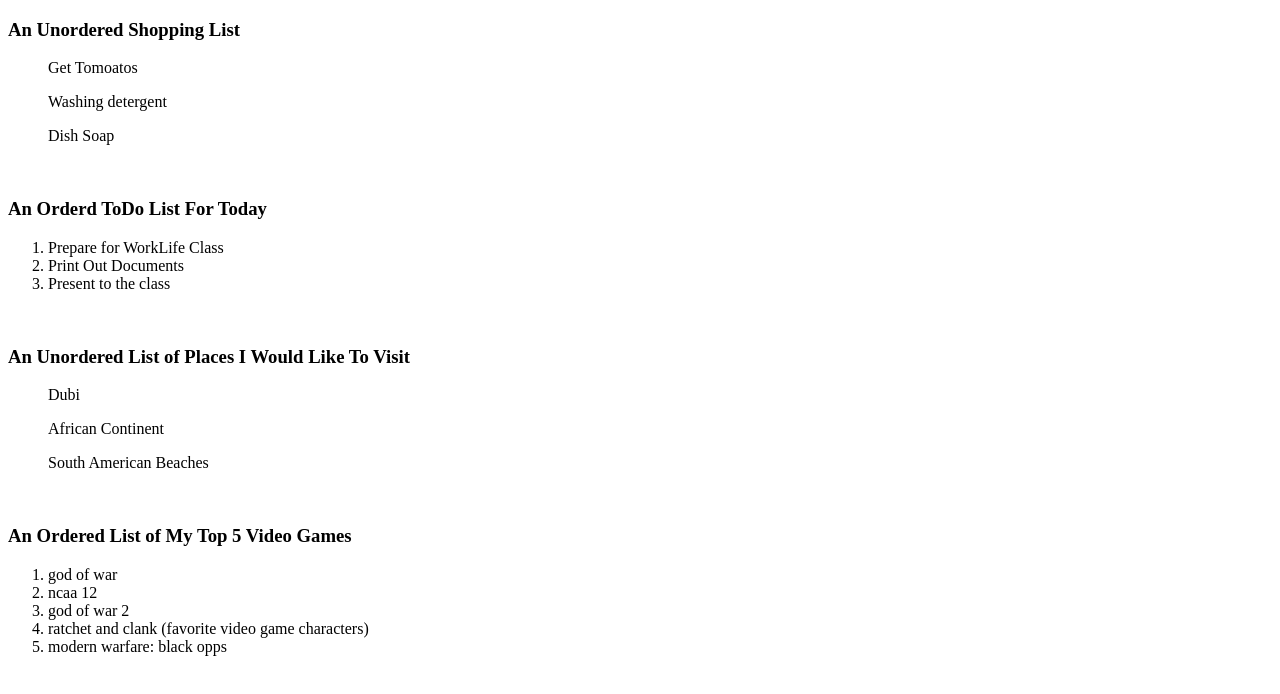
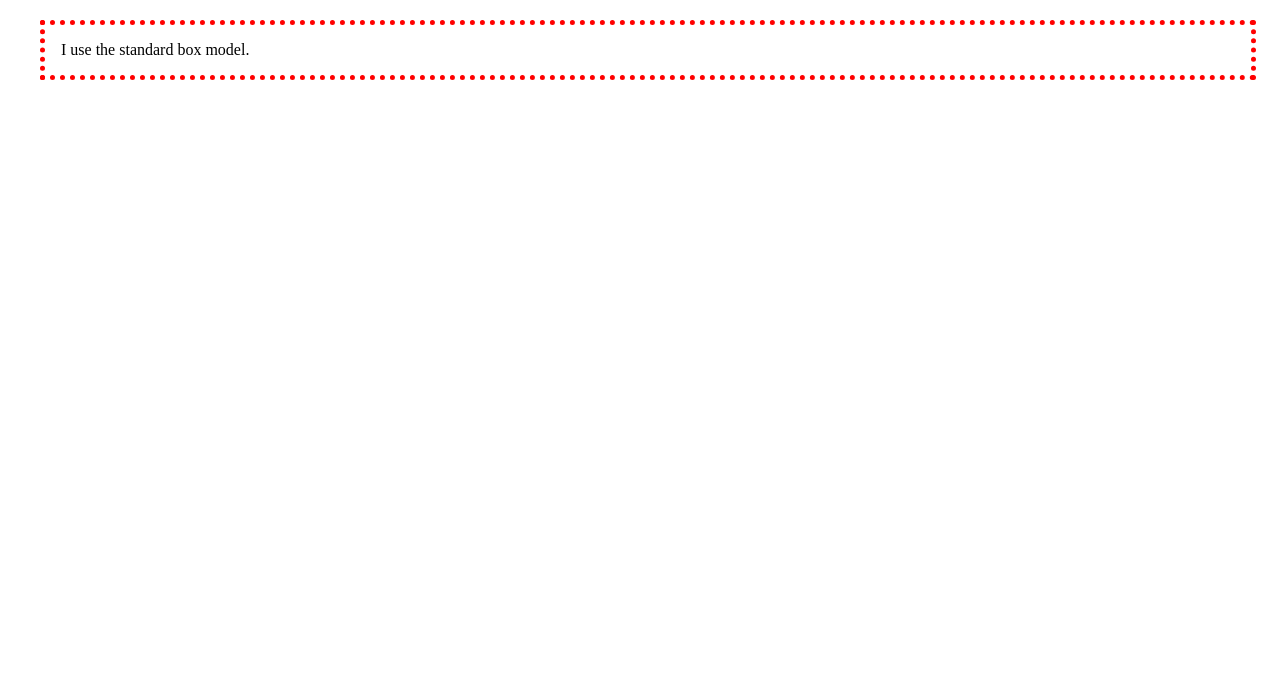
Before and after one commit to clewis2211/html-boilerplate, a plain HTML site: page index.html in a window 1280 px wide. Drawn offline with Linux system fonts and the light colour scheme.

Commit message:
more practice

```diff
--- a/index.html
+++ b/index.html
@@ -1,53 +1,42 @@
 <!DOCTYPE html>
-<html>
-    <head>
-        <title>My Second Website</title>
-        <meta charset="utf-8">
-    </head>
-    <!-- <body>
-        <em><h1>Hello World, how's it going?</h1></em>
-        <h2>Hello World, this is my little brother</h2>
-        <h3>Hello World, this is my little brothers brother</h3>
-        <h4>Hello World, this is my little brother brothers brother</h4>
-        <h5>Hello World, this is my little brother cousin</h5>
-        <h6>Hello World, this is my little brother <strong>Chris's pet named Sally</strong> </h6>
-        <p>Lorem ipsum dolor sit amet: I don't Know What This Stands For</p>
-        <p>Ut enim ad minim veniam: Still Don't Have A Clue</p>
+<html lang="en">
+<head>
+    <meta charset="UTF-8">
+    <meta http-equiv="X-UA-Compatible" content="IE=edge">
+    <meta name="viewport" content="width=device-width, initial-scale=1.0">
+    <link rel="stylesheet" href="styles.css">
+    <title>Document</title>
+</head>
+<body>
+    <!-- <p>I am a paragraph. A short one.</p>
+        <ul>
+        <li>Item One</li>
+        <li>Item Two</li>
+        <li>Item Three</li>
+        </ul>
+    <p>I am another paragraph. Some of the <span class="block">words</span>
+        have been wrapped in a <span>span element</span>.</p>
 
 
-            <em>Do Not Include This Text</em>
+        <p>
+            I am a paragraph. Some of the
+            <span>words</span> have been wrapped in a
+            <span>span element</span>.
+        </p>
+        <ul>
+          <li>Item One</li>
+          <li>Item Two</li>
+          <li>Item Three</li>
+        </ul>
+        <p class="inline">I am a paragraph. A short one.</p>
+        <p class="inline">I am another paragraph. Also a short one.</p> -->
+
+        <!-- <div class="box">I use the standard box model.</div>
+<div class="box alternate">I use the alternate box model.</div>
+                 -->
 
 
-    </body> -->
-    <body>
-        <h3>An Unordered Shopping List</h3>
-        <ul>Get Tomoatos</ul>
-        <ul>Washing detergent</ul>
-        <ul>Dish Soap</ul>
-    <br>
-        <h3>An Orderd ToDo List For Today</h3>
-        <ol>
-            <li>Prepare for WorkLife Class</li>
-            <li>Print Out Documents</li>
-            <li>Present to the class</li>
-        </ol>
+                 <div class="box">I use the standard box model.</div>
 
-    <br>
-        <h3>An Unordered List of Places I Would Like To Visit</h3>
-        <ul>Dubi</ul>
-        <ul>African Continent</ul>
-        <ul>South American Beaches</ul>
-    <br>
-        <h3>An Ordered List of My Top 5 Video Games</h3>
-        <ol>
-            <li>god of war</li>
-            <li>ncaa 12</li>
-            <li>god of war 2</li>
-            <li>ratchet and clank (favorite video game characters)</li>
-            <li>modern warfare: black opps</li>
-        </ol>
-
-    </body>
-
-
+</body>
 </html>
--- a/styles.css
+++ b/styles.css
@@ -0,0 +1,73 @@
+/* p,
+ul {
+  border: 2px solid rebeccapurple;
+  padding: .5em;
+  color: green;
+}
+
+.block,
+li {
+  border: 2px solid blue;
+  padding: .5em;
+}
+
+ul {
+  display: flex;
+  list-style: none;
+}
+
+.block {
+  display: block;
+}  */
+
+
+
+/* p,
+ul {
+  border: 2px solid rebeccapurple;
+}
+
+span,
+li {
+  border: 2px solid blue;
+}
+
+ul {
+  display: inline-flex;
+  list-style: none;
+  padding: 0;
+}
+
+.inline {
+  display: inline;
+} */
+
+
+/* .box {
+  border: 5px solid rebeccapurple;
+  background-color: lightgray;
+  padding: 40px;
+  margin: 40px;
+  width: 300px;
+  height: 150px;
+  color: white;
+  display:inline-flex;
+}
+
+.alternate {
+  box-sizing:inherit;
+  color: blue;
+  border-style:
+}
+    */
+
+
+    .box {
+      border: 5px dotted red;
+      margin: 20px 1em 40px 2em;
+      padding: 1em;
+
+
+
+
+ }
```
